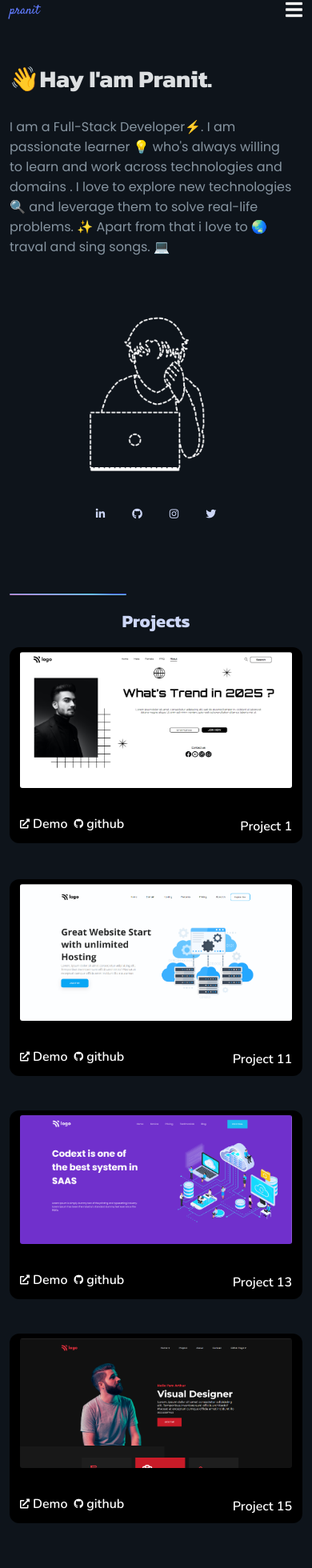
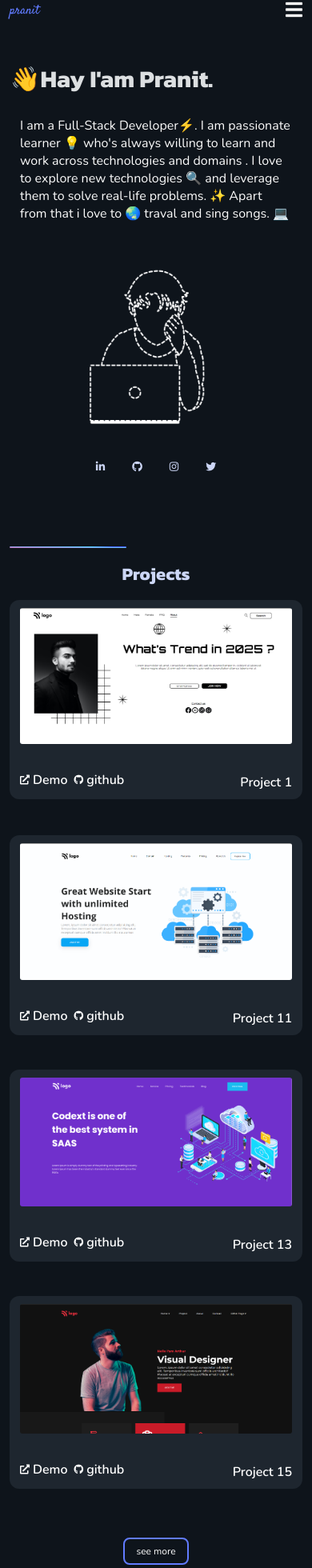
Before and after one commit to pranitcode/My-portfolio-v-1, a React (Create React App) app: page / in a window 390 px wide. Shown: the part 12-1972 px from the top of the page at 80% size. Built offline with nearby package versions, Linux system fonts and the light colour scheme.

Commit message:
scrollbar styling

```diff
--- a/src/components/Body/Blog/Blog.css
+++ b/src/components/Body/Blog/Blog.css
@@ -9,19 +9,19 @@
 
 .moreproject {
 
-      background-color: rgb(20, 20, 20);
+      background-color: #0E141B;
       padding: 7px 12px;
       font-size: 12px;
       display: flex;
       justify-content: center;
       align-items: center;
       border-radius: 8px;
-      border: 2px solid #0fccce;
+      border: 2px solid #617BFF;
       width: 15%;
     }
     .moreproject a {
       text-decoration: none;
-      color: #ccd6f6;
+      color:#ffffff;
       font-size: 12px;
     }
 
--- a/src/components/Body/about/about.css
+++ b/src/components/Body/about/about.css
@@ -10,12 +10,11 @@
 }
 .about-para {
     font-size:16px;
-    /* color:#8795a1; */
-    /* color:#DEDFE1; */
+
     color:#Fbfbfb;
 
 
-font-family:'Poppins' ;
+
     text-align: left;
    line-height:24x;
    font-weight:400;
@@ -60,12 +59,17 @@ font-family:'Poppins' ;
     }
     .about-para {
         font-size:16px;
-        color:#8795a1;
+        color:#Fbfbfb;
         text-align: left;
        line-height:24x;
        font-weight:400;
-       padding-right: 0px;
-       margin-right: 11px;
+
+       padding-left: 12px;
+       padding-right:12px;
+
+
+       margin: 0 auto;
+       width: 340px;
 }
 
 }
--- a/src/components/Body/projects/project-card.css
+++ b/src/components/Body/projects/project-card.css
@@ -13,10 +13,7 @@
  }
 
 
- .projIMG {
-/* border-radius: 50%; */
-/* border: 2px solid red; */
- }
+
 
  .projIMG img {
 border-radius: 3px;
@@ -173,9 +170,12 @@ height: 100%;
      justify-content: space-between;
      background-color: #fff;
      margin: 16px 0px;
-     padding: 6px 13px;
-     background-color: #000;
-     color: #b8c2cc;
+     padding: 10px 13px 6px 13px;
+     background-color:#1E262F;
+     /* color: #b8c2cc; */
    }
 
+
+
+
   }
--- a/src/components/pages/BlogCard.css
+++ b/src/components/pages/BlogCard.css
@@ -80,10 +80,10 @@
          text-align: left;
          margin-right:0px;
      }
-     .projectGridBlog {
+     .GridBlog {
       display: grid;
       grid-template-columns: 1fr;
-      grid-template-rows: 1fr 1fr 1fr;
+      grid-template-rows: 1fr 1fr ;
       grid-gap: 11px;
     }
     .blog-left-side h4{
--- a/src/components/pages/BlogPage.css
+++ b/src/components/pages/BlogPage.css
@@ -35,10 +35,23 @@ html {
     .blogPage {
         width: 90%;
     }
+
+    .GridBlog {
+        display: grid;
+        grid-template-columns:1fr;
+        grid-template-rows: 1fr 1fr;
+        grid-gap: 3px;
+      }
 }
 
 @media only screen and (max-width: 512px) {
   .blogPage {
         width: 95%;
     }
+    .GridBlog {
+        display: grid;
+        grid-template-columns:1fr;
+        grid-template-rows: 1fr 1fr;
+        grid-gap: 3px;
+      }
 }
--- a/src/index.css
+++ b/src/index.css
@@ -7,12 +7,6 @@ body {
     sans-serif;
   -webkit-font-smoothing: antialiased;
   -moz-osx-font-smoothing: grayscale;
-
-
-
-
-
-  /* background-color: hsl(210deg, 30%, 8%); */
   background-color:#0E141B;
 
 }
@@ -21,3 +15,18 @@ code {
   font-family: source-code-pro, Menlo, Monaco, Consolas, 'Courier New',
     monospace;
 }
+
+::-webkit-scrollbar {
+width: 1.4rem;
+}
+
+::-webkit-scrollbar-track {
+  background-color:#0E141B;
+}
+
+::-webkit-scrollbar-thumb {
+  background-color:#617BEA;
+  border-radius:1rem;
+  border:.5rem solid transparent;
+  background-clip: content-box;
+}
```
